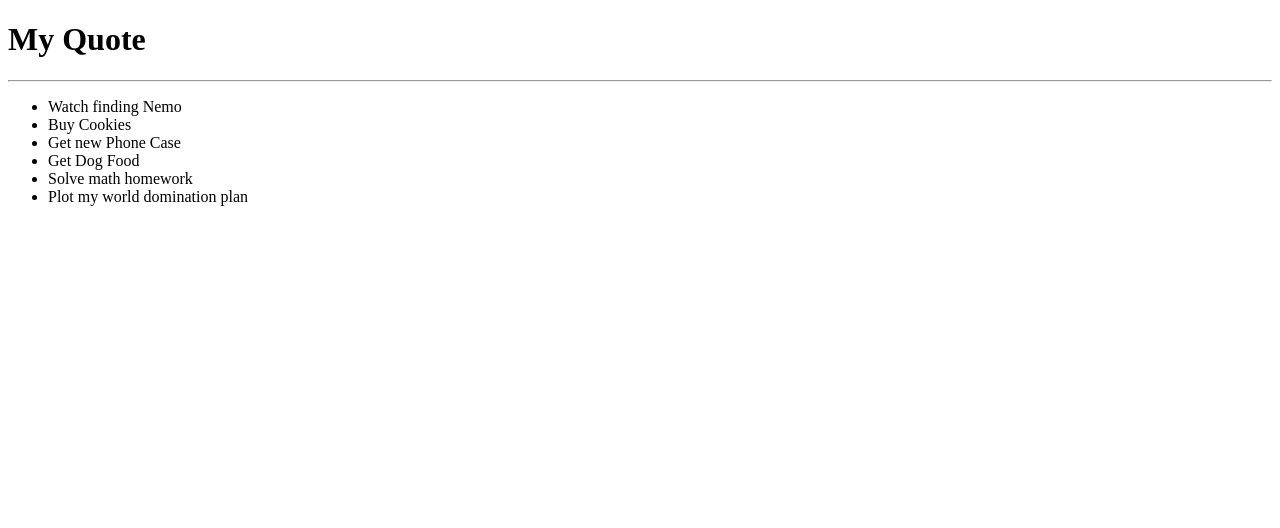
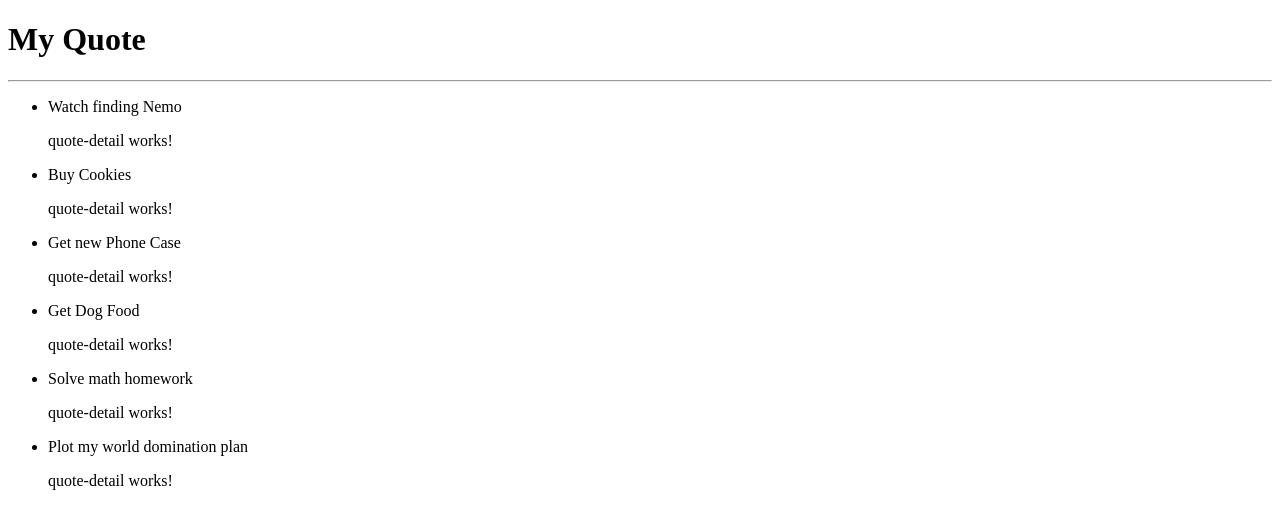
Before and after one commit to midigo0411/Quote, an Angular app: page / in a window 1280 px wide. Shown: the top 528 px of the page. Built offline with nearby package versions, Linux system fonts and the light colour scheme.

Commit message:
nesting child component to parent component

```diff
--- a/src/app/quote-detail/quote-detail.component.ts
+++ b/src/app/quote-detail/quote-detail.component.ts
@@ -1,11 +1,12 @@
-import { Component, OnInit } from '@angular/core';
-
+import { Component, Input, OnInit } from '@angular/core';
+import { Quote } from '../quote';
 @Component({
   selector: 'app-quote-detail',
   templateUrl: './quote-detail.component.html',
   styleUrls: ['./quote-detail.component.css']
 })
 export class QuoteDetailComponent implements OnInit {
+  @Input()quote: Quote
 
   constructor() { }
 
--- a/src/app/quote/quote.component.html
+++ b/src/app/quote/quote.component.html
@@ -4,6 +4,7 @@
     <ul>
         <li *ngFor='let quote of quotes'>
             {{quote.name}}
+            <app-quote-detail [quote]='quote'></app-quote-detail>
           </li>
     </ul>
 </div>
```
